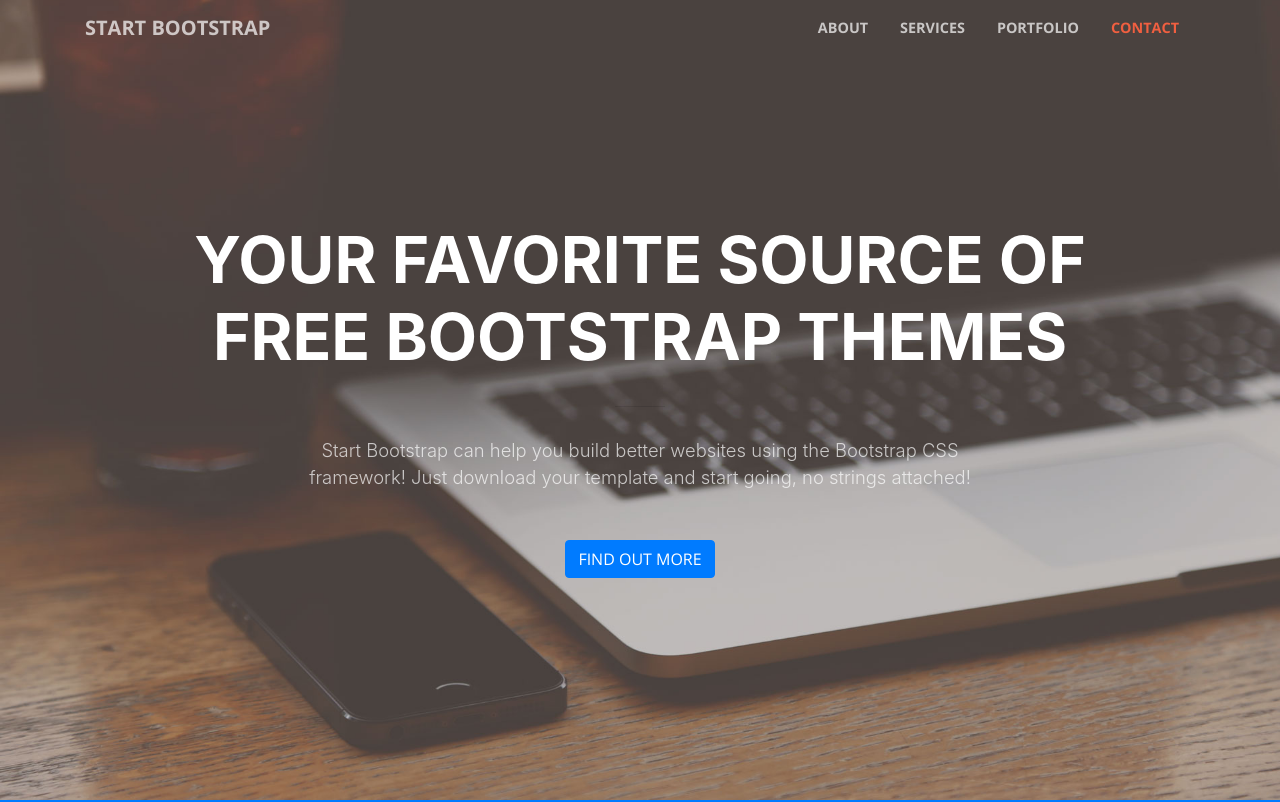
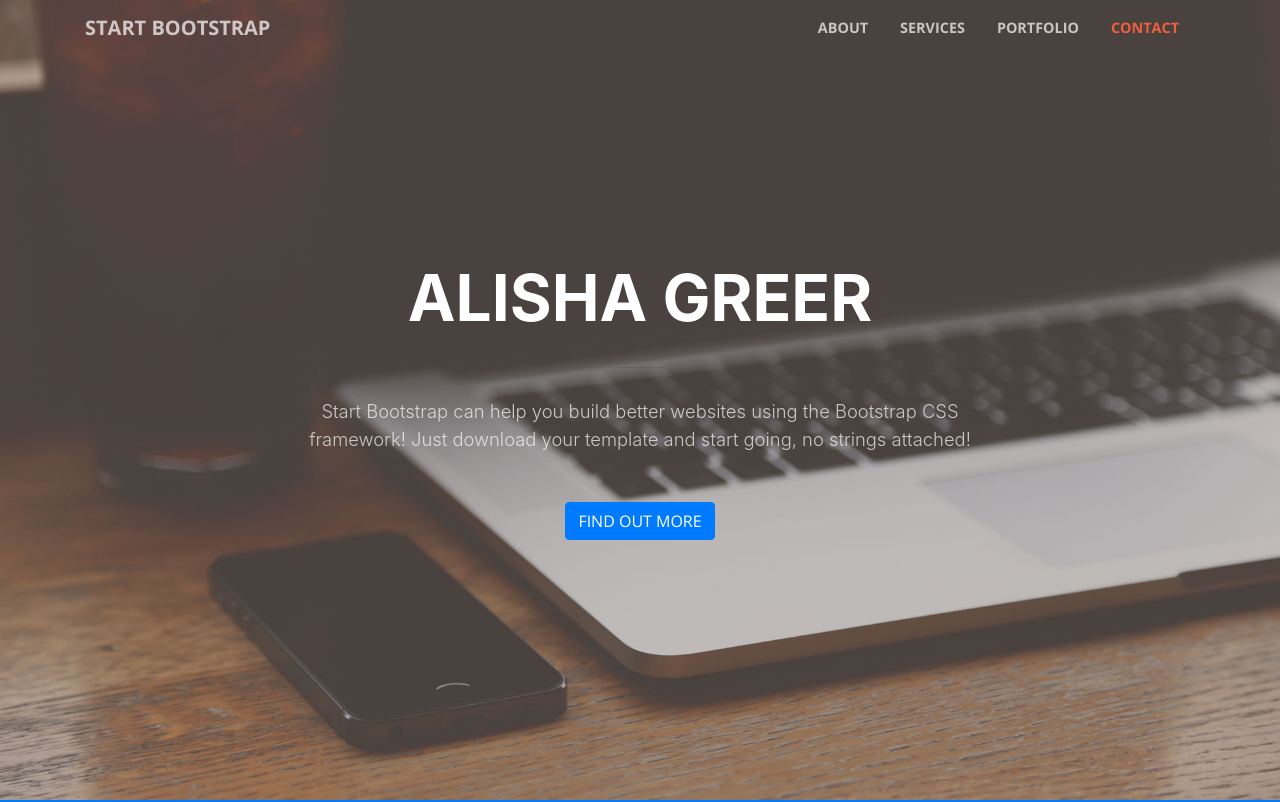
Before and after one commit to alkgreer/alkgreer.github.io, a website with bundled scripts: page index.html in a window 1280 px wide. Shown: the top 802 px of the page. Built offline with nearby package versions, Linux system fonts and the light colour scheme.

Commit message:
change heading

```diff
--- a/index.html
+++ b/index.html
@@ -59,7 +59,7 @@
         <div class="row">
           <div class="col-lg-10 mx-auto">
             <h1 class="text-uppercase">
-              <strong>Your Favorite Source of Free Bootstrap Themes</strong>
+              <strong>Alisha Greer</strong>
             </h1>
             <hr>
           </div>
```
